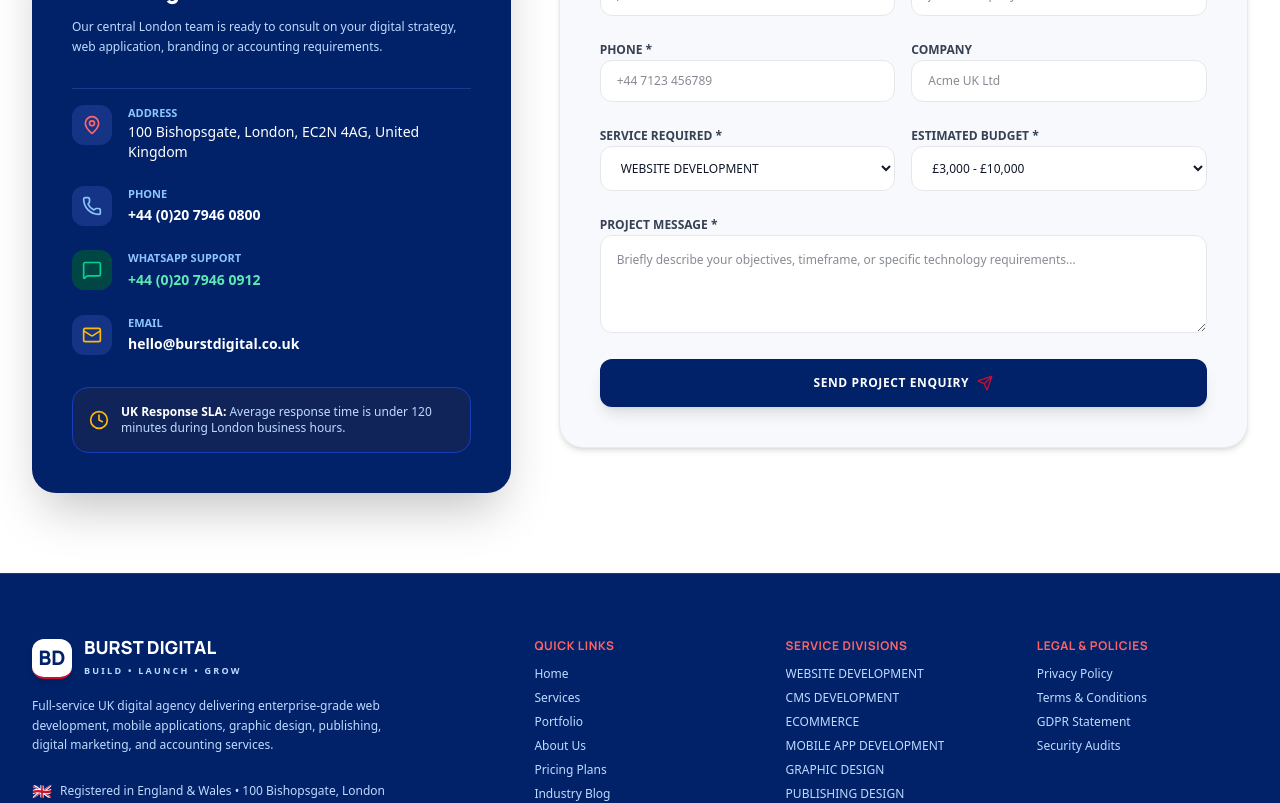
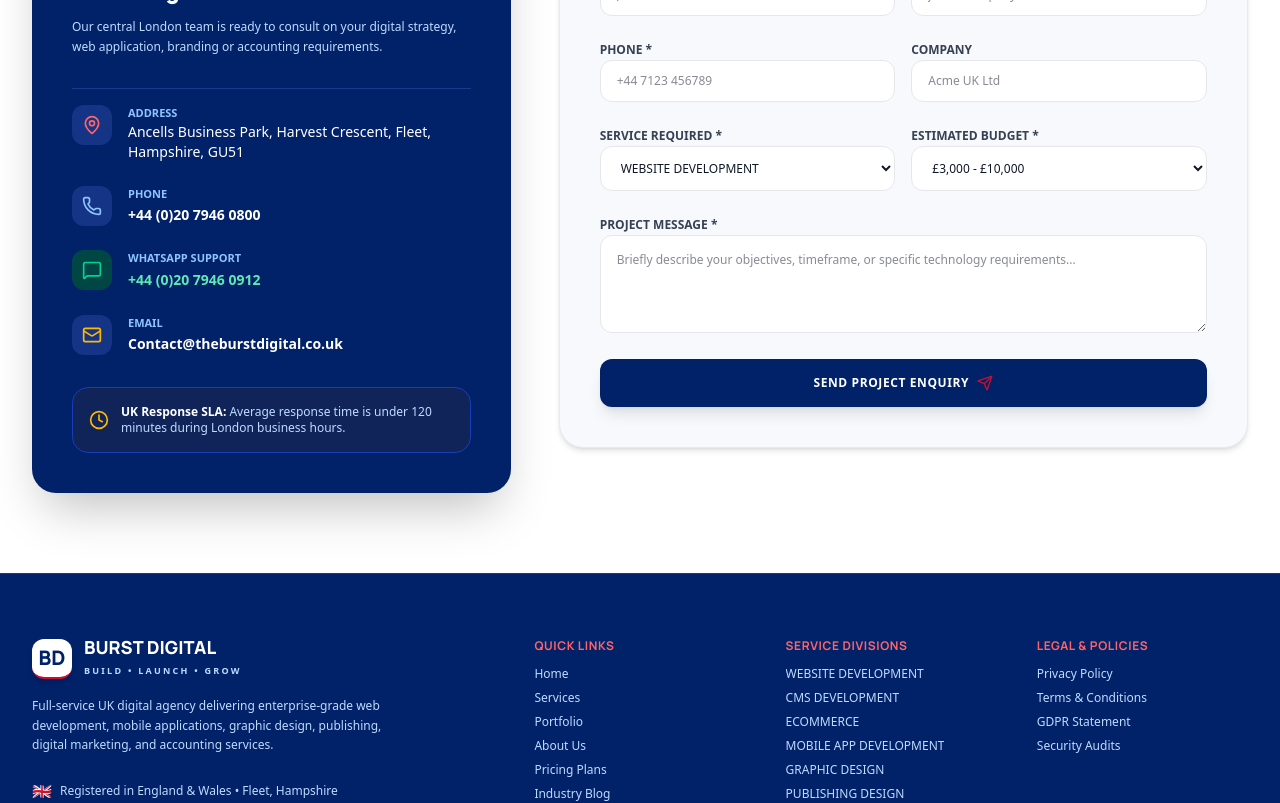
Before and after one commit to myzonic/Theburstdigital, a React (Vite) app: page / in a window 1280 px wide. Shown: the part 8660-9463 px from the top of the page. Built offline with nearby package versions, Linux system fonts and the light colour scheme.

Commit message:
Update contact info to Fleet office and add .vercel to gitignore

```diff
--- a/src/components/Footer.tsx
+++ b/src/components/Footer.tsx
@@ -41,7 +41,7 @@
 
             <div className="pt-2 flex items-center gap-2 text-xs text-blue-200">
               <span className="text-base">🇬🇧</span>
-              <span>Registered in England & Wales • 100 Bishopsgate, London</span>
+              <span>Registered in England & Wales • Fleet, Hampshire</span>
             </div>
           </div>
 
--- a/src/components/QuoteModal.tsx
+++ b/src/components/QuoteModal.tsx
@@ -60,7 +60,7 @@
               Quote Request Sent!
             </h4>
             <p className="text-xs text-gray-600 dark:text-gray-300 max-w-sm mx-auto leading-relaxed">
-              Our UK team at 100 Bishopsgate, London has received your specs. A senior project manager will email you a tailored estimate within 2 business hours.
+              Our UK team in Fleet, Hampshire has received your specs. A senior project manager will email you a tailored estimate within 2 business hours.
             </p>
             <button
               onClick={() => {
--- a/src/data/agencyData.ts
+++ b/src/data/agencyData.ts
@@ -6,10 +6,10 @@
   tagline: "BUILD • LAUNCH • GROW",
   headline: "Helping UK Businesses Build, Launch & Grow Digitally.",
   subheadline: "Custom websites, mobile apps, branding, creative design, bookkeeping, accounting and business solutions—all delivered by one trusted digital agency.",
-  address: "100 Bishopsgate, London, EC2N 4AG, United Kingdom",
+  address: "Ancells Business Park, Harvest Crescent, Fleet, Hampshire, GU51",
   phone: "+44 (0)20 7946 0800",
   whatsapp: "+44 (0)20 7946 0912",
-  email: "hello@burstdigital.co.uk",
+  email: "Contact@theburstdigital.co.uk",
   workingHours: "Mon - Fri: 8:30 AM - 6:00 PM GMT",
   stats: {
     projects: "500+",
@@ -521,9 +521,10 @@
       "logo": "https://burstdigital.co.uk/assets/logo.png",
       "address": {
         "@type": "PostalAddress",
-        "streetAddress": "100 Bishopsgate",
-        "addressLocality": "London",
-        "postalCode": "EC2N 4AG",
+        "streetAddress": "Ancells Business Park, Harvest Crescent",
+        "addressLocality": "Fleet",
+        "addressRegion": "Hampshire",
+        "postalCode": "GU51",
         "addressCountry": "GB"
       },
       "telephone": "+442079460800",
```
Also changed, not shown: 2 other files (tests, documents, lock files or other folders).
